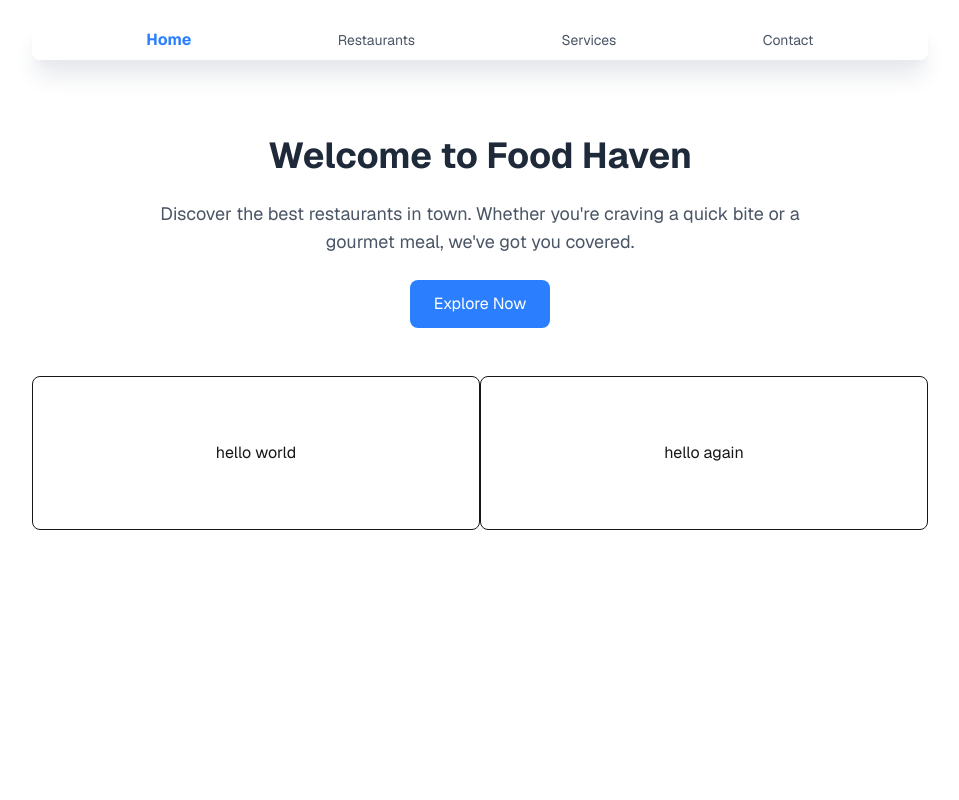
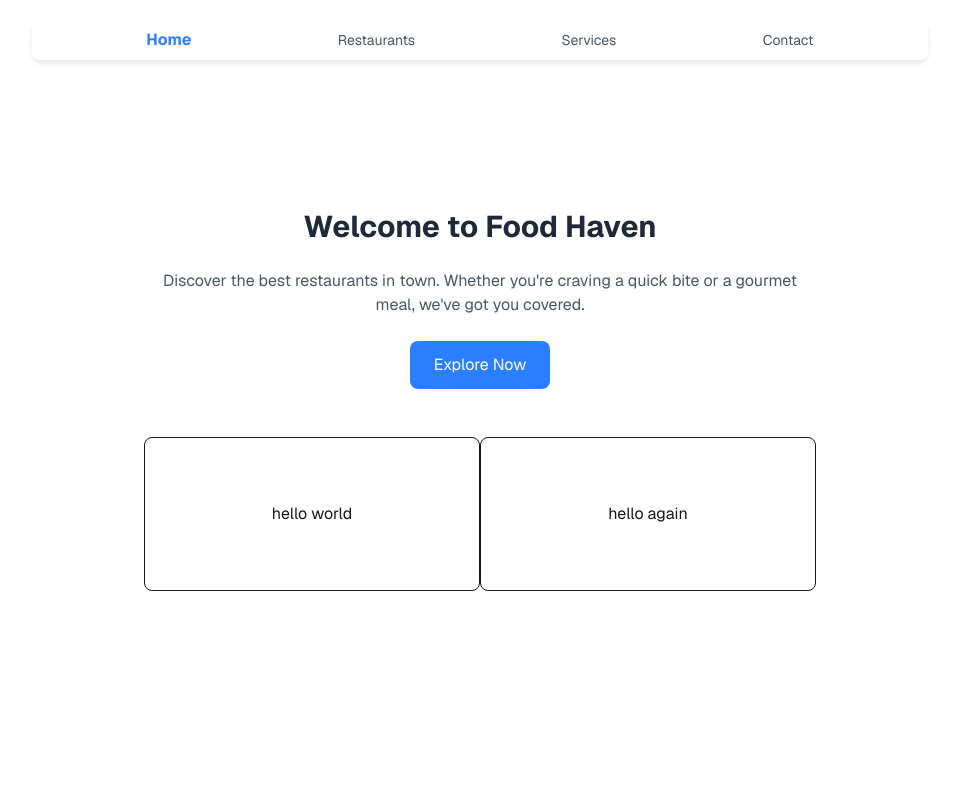
Before and after one commit to Dagem21/norrest, a Next.js app: page / in a window 1280 px wide. Shown: the top 800 px of the page, without its empty margins (160-1119 px from the left). Built offline with nearby package versions, Linux system fonts and the light colour scheme.

Commit message:
first commit

```diff
--- a/app/page.tsx
+++ b/app/page.tsx
@@ -1,7 +1,7 @@
 export default function Home() {
     return (
         <div className="flex flex-col flex-1 items-center font-sans dark:bg-gray-800">
-            <div className="mt-4 py-2 rounded-lg w-full max-w-4xl shadow-xl shadow-gray-200 dark:bg-gray-800 dark:shadow-gray-700 sticky top-5 bg-white">
+            <div className="w-full max-w-4xl py-2 rounded-lg shadow-md shadow-gray-200 dark:bg-gray-800 dark:shadow-gray-700 fixed top-5 bg-white">
                 <ul className="flex items-center justify-evenly gap-8 w-full max-w-4xl">
                     <li className="text-md font-bold text-blue-500 dark:text-gray-200 cursor-pointer">
                         Home
@@ -17,14 +17,15 @@
                     </li>
                 </ul>
             </div>
-            <div className="flex flex-col items-center w-full h-screen bg-cover bg-center mt-8 rounded-lg">
-                <div className="flex flex-col items-center mt-12 gap-6">
-                    <h1 className="text-4xl font-bold text-gray-800 dark:text-gray-200">
+            <div className="flex flex-col items-center justify-center w-full h-screen bg-cover bg-center rounded-lg">
+                <div>
+                    <div className="flex flex-col items-center gap-6">
+                        <h1 className="text-3xl font-bold text-gray-800 dark:text-gray-200">
                             Welcome to Food Haven
                         </h1>
-                    <p className="text-lg text-gray-600 dark:text-gray-400 max-w-2xl text-center">
-                        Discover the best restaurants in town. Whether you're craving a quick bite
-                        or a gourmet meal, we've got you covered.
+                        <p className="text-md text-gray-600 dark:text-gray-400 max-w-2xl text-center">
+                            Discover the best restaurants in town. Whether you're craving a quick
+                            bite or a gourmet meal, we've got you covered.
                         </p>
                         <button className="px-6 py-3 bg-blue-500 text-white rounded-lg hover:bg-blue-600 transition duration-300">
                             Explore Now
@@ -39,7 +40,8 @@
                         </div>
                     </div>
                 </div>
-            <div className="w-full h-screen bg-cover bg-center mt-8 rounded-lg">
+            </div>
+            <div className="w-full h-screen bg-cover bg-center rounded-lg">
                 <div className="flex flex-wrap justify-center mt-12 gap-8 w-full max-w-4xl">
                     <div className="w-full sm:w-1/2 lg:w-1/3 bg-white dark:bg-gray-700 rounded-lg shadow-md p-6">
                         <h2 className="text-xl font-bold text-gray-800 dark:text-gray-200 mb-4">
```
Lines whose indentation alone changed are shown as unchanged.
